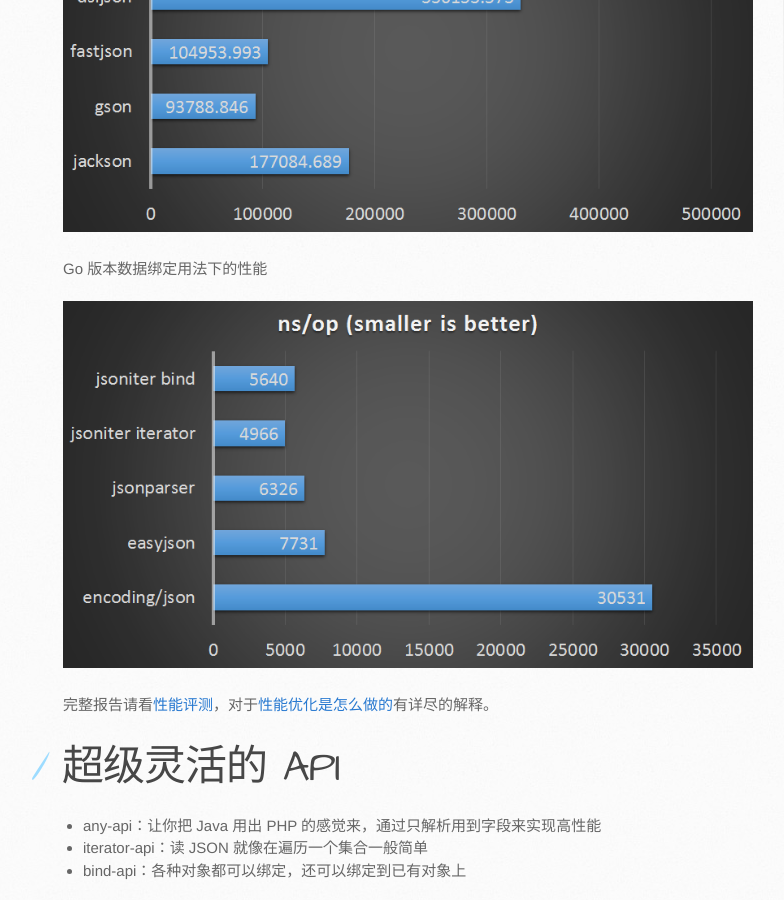
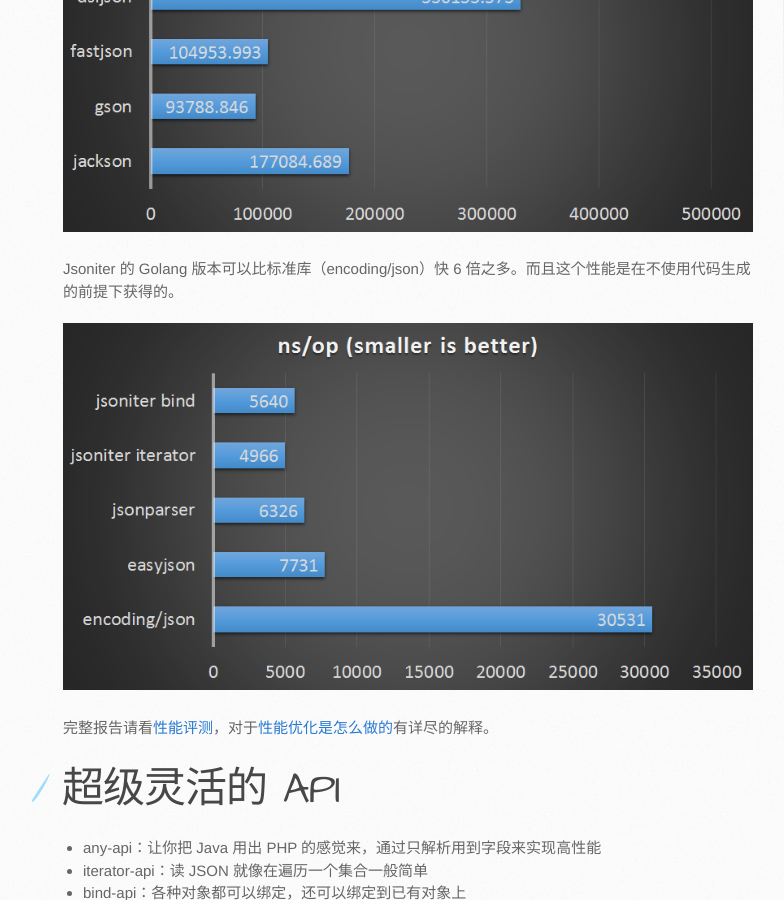
Before and after one commit to json-iterator/json-iterator.github.io, a Jekyll site: the page built from index.cn.md, in a window 1280 px wide and 900 px high, scrolled down 606 px. Shown: the whole window, without its empty margins (107-891 px from the left). Built offline with Jekyll 4.4.1, drawn with Linux system fonts in a browser that asks for light colours; comment, search, counter and statistics services are not loaded.

Commit message:
Update index.cn.md

```diff
--- a/index.cn.md
+++ b/index.cn.md
@@ -11,7 +11,7 @@
 
 ![java1](http://jsoniter.com/benchmarks/java1.png)
 
-Go 版本数据绑定用法下的性能
+Jsoniter 的 Golang 版本可以比标准库（encoding/json）快 6 倍之多。而且这个性能是在不使用代码生成的前提下获得的。
 
 ![go-medium](http://jsoniter.com/benchmarks/go-medium.png)
 
```
